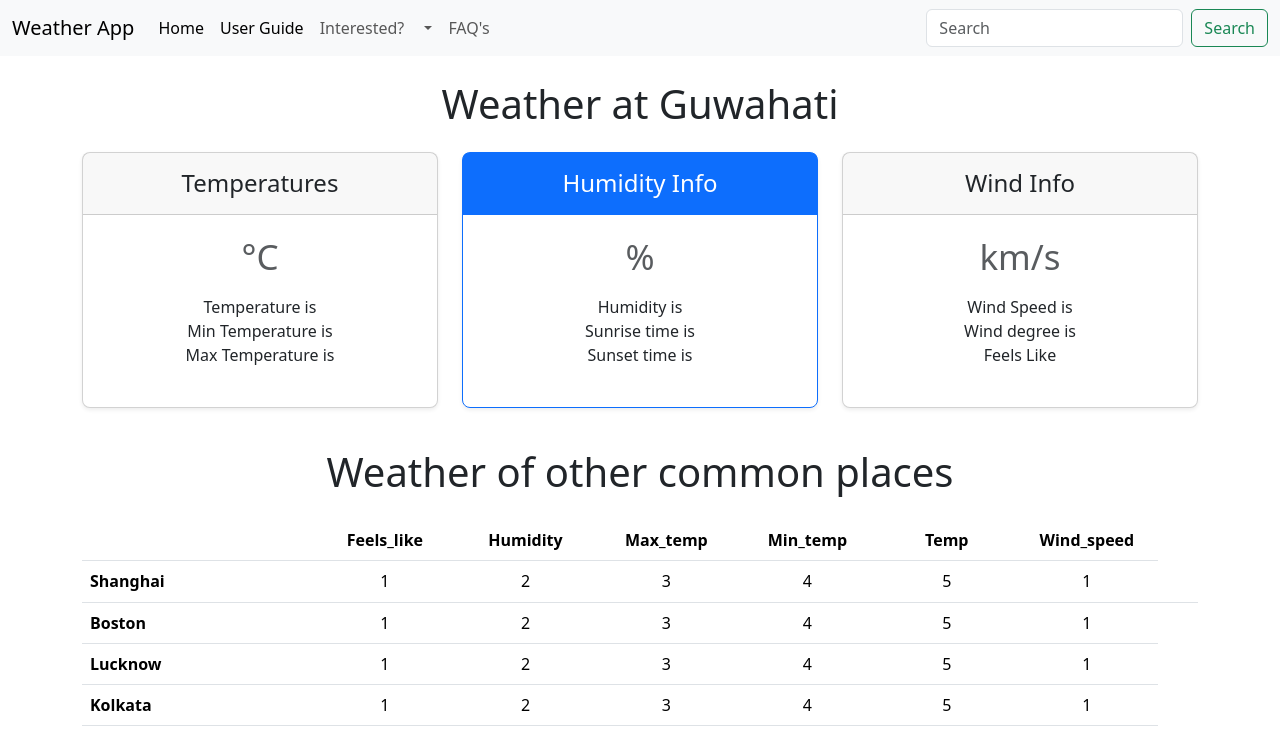
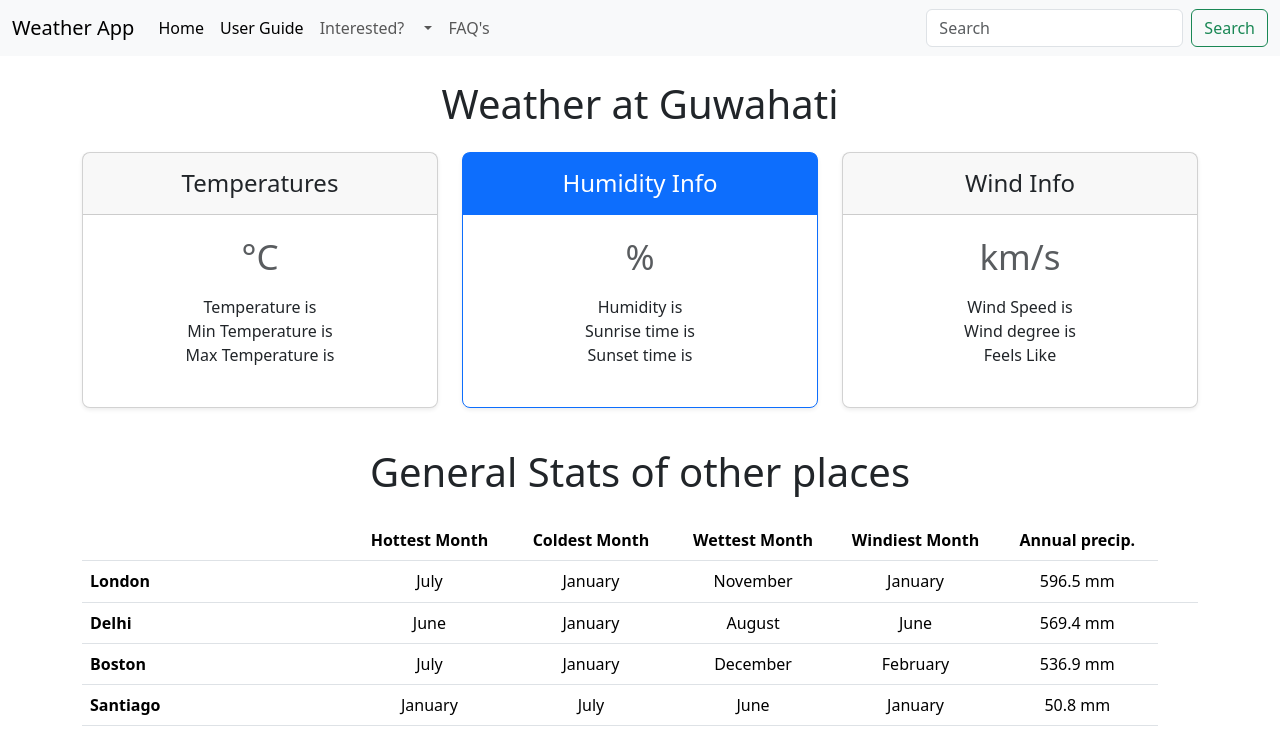
Before and after one commit to VedaVarxha/Weather-Website, a plain HTML site: page index.html in a window 1280 px wide. Drawn offline with nearby package versions, Linux system fonts and the light colour scheme; no server answers.

Commit message:
Update index.html

```diff
--- a/index.html
+++ b/index.html
@@ -113,69 +113,65 @@
                 </div>
             </div>
 
-            <h2 class="display-6 text-center mb-4">Weather of other common places</h2>
+            <h2 class="display-6 text-center mb-4">General Stats of other places</h2>
 
             <div class="table-responsive">
                 <table class="table text-center">
                     <thead>
                         <tr>
-                            <th style="width: 22%;"></th>
-                            <!-- <th style="width: 13%;">Cloud_pct</th> -->
-                            <th style="width: 13%;">Feels_like</th>
-                            <th style="width: 13%;">Humidity</th>
-                            <th style="width: 13%;">Max_temp</th>
-                            <th style="width: 13%;">Min_temp</th>
-                            <!-- <th style="width: 13%;">Sunrise</th>
-                            <th style="width: 13%;">Sunset</th> -->
-                            <th style="width: 13%;">Temp</th>
-                            <!-- <th style="width: 13%;">Wind_degrees</th> -->
-                            <th style="width: 13%;">Wind_speed</th>
+                            <th style="width: 25%;"></th>
+                            <!-- <th style="width: 15%;">Cloud_pct</th> -->
+                            <!-- <th style="width: 15%;">Feels_like</th> -->
+                            <th style="width: 15%;">Hottest Month</th>
+                            <th style="width: 15%;">Coldest Month</th>
+                            <th style="width: 15%;">Wettest Month</th>
+                            <!-- <th style="width: 15%;">Sunrise</th>
+                            <th style="width: 15%;">Sunset</th> -->
+                            <!-- <th style="width: 15%;">Temp</th> -->
+                            <th style="width: 15%;">Windiest Month</th>
+                            <th style="width: 15%;">Annual precip.</th>
                             <!-- <li>Wind Speed is <span id ="wind_speed"></span></li> -->
                         </tr>
                     </thead>
                     <tbody>
                         <tr>
-                            <th scope="row" class="text-start">Shanghai</th>
+                            <th scope="row" class="text-start">London</th>
 
-                            <td>1</span></td>
-                            <td>2</td>
-                            <td>3</td>
-                            <td>4</td>
-                            <td>5</td>
-                            <td>1</td>
+                            <td>July</span></td>
+                            <td>January</td>
+                            <td>November</td>
+                            <td>January</td>
+                            <td>596.5 mm</td>
                             <td><svg class="bi" width="24" height="24">
                                     <use xlink:href="#check"></use>
                                 </svg></td>
                         </tr>
                         <tr>
-                            <th scope="row" class="text-start">Boston</th>
-                            <td>1</td>
-                            <td>2</td>
-                            <td>3</td>
-                            <td>4</td>
-                            <td>5</td>
-                            <td>1</td>
+                            <th scope="row" class="text-start">Delhi</th>
+                            <td>June</td>
+                            <td>January</td>
+                            <td>August</td>
+                            <td>June</td>
+                            <td>569.4 mm</td>
                         </tr>
                     </tbody>
 
                     <tbody>
                         <tr>
-                            <th scope="row" class="text-start">Lucknow</th>
-                            <td>1</td>
-                            <td>2</td>
-                            <td>3</td>
-                            <td>4</td>
-                            <td>5</td>
-                            <td>1</td>
+                            <th scope="row" class="text-start">Boston</th>
+                            <td>July</td>
+                            <td>January</td>
+                            <td>December</td>
+                            <td>February</td>
+                            <td>536.9 mm</td>
                         </tr>
                         <tr>
-                            <th scope="row" class="text-start">Kolkata</th>
-                            <td>1</td>
-                            <td>2</td>
-                            <td>3</td>
-                            <td>4</td>
-                            <td>5</td>
-                            <td>1</td>
+                            <th scope="row" class="text-start">Santiago</th>
+                            <td>January</td>
+                            <td>July</td>
+                            <td>June</td>
+                            <td>January</td>
+                            <td>50.8 mm</td>
                         </tr>
 
                     </tbody>
```
